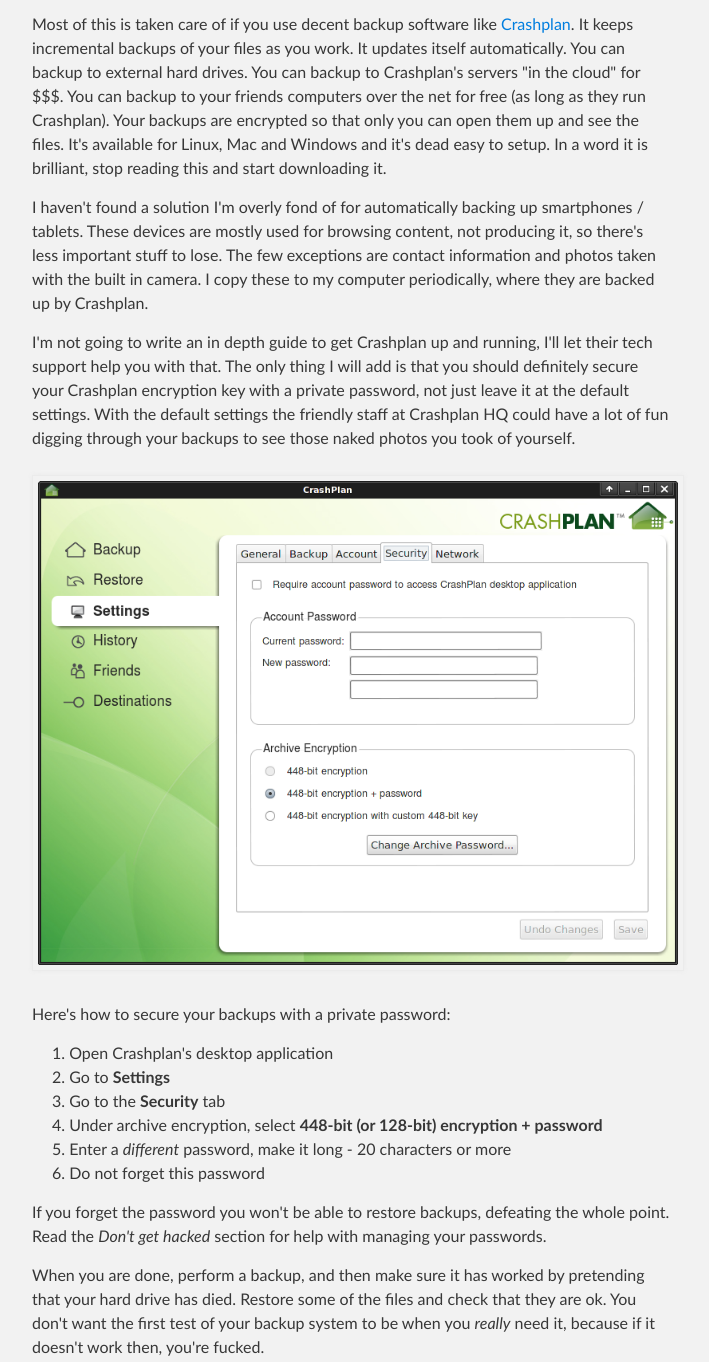
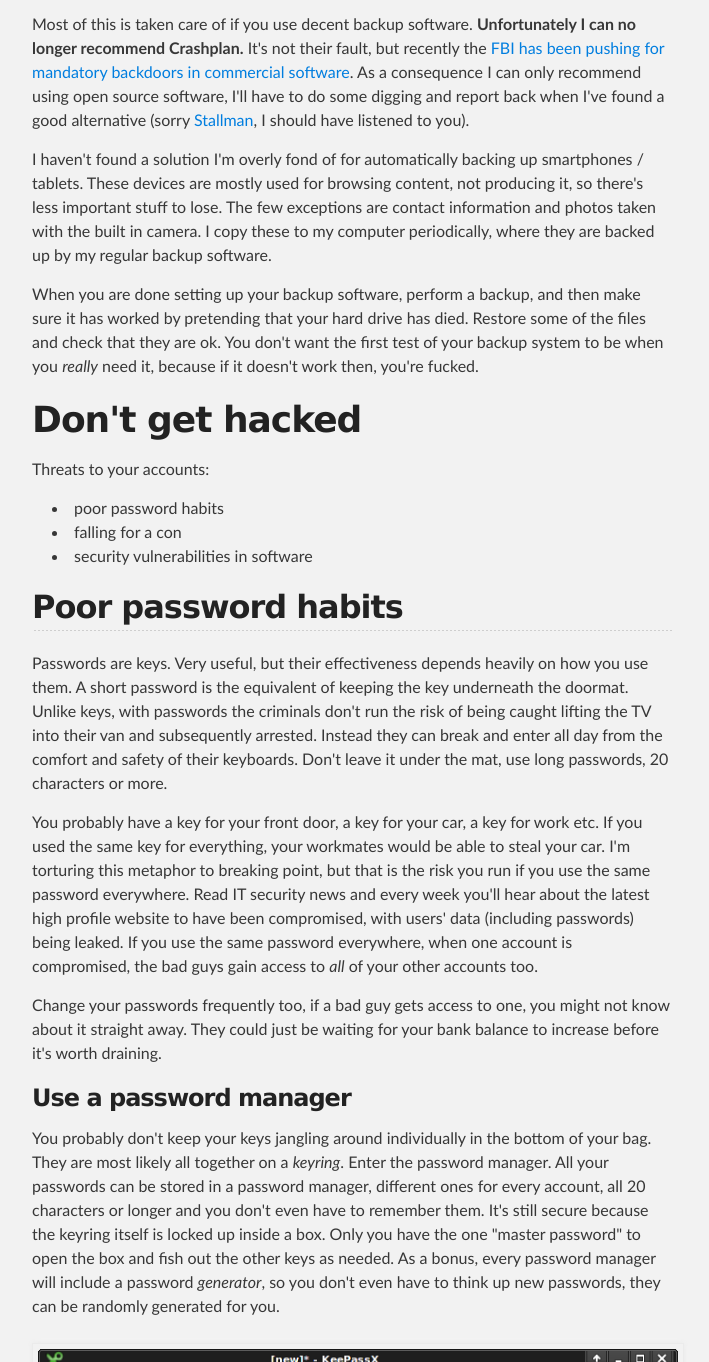
Before and after one commit to DanielKinsman/security-for-the-lazy, a plain HTML site: page index.html in a window 1280 px wide. Shown: the part 1941-3303 px from the top of the page, without its empty margins (288-997 px from the left). Drawn offline with Linux system fonts and the light colour scheme.

Commit message:
Regenerated html from readme markdown

```diff
--- a/index.html
+++ b/index.html
@@ -82,28 +82,11 @@
 <li>Encrypt your backups so other people can't pry into them</li>
 </ul>
 
-<p>Most of this is taken care of if you use decent backup software like <a href="http://www.crashplan.com/">Crashplan</a>. It keeps incremental backups of your files as you work. It updates itself automatically. You can backup to external hard drives. You can backup to Crashplan's servers "in the cloud" for $$$. You can backup to your friends computers over the net for free (as long as they run Crashplan). Your backups are encrypted so that only you can open them up and see the files. It's available for Linux, Mac and Windows and it's dead easy to setup. In a word it is brilliant, stop reading this and start downloading it.</p>
+<p>Most of this is taken care of if you use decent backup software. <strong>Unfortunately I can no longer recommend Crashplan.</strong> It's not their fault, but recently the <a href="https://www.schneier.com/blog/archives/2013/06/the_problems_wi_3.html">FBI has been pushing for mandatory backdoors in commercial software</a>. As a consequence I can only recommend using open source software, I'll have to do some digging and report back when I've found a good alternative (sorry <a href="https://en.wikipedia.org/wiki/Richard_Stallman">Stallman</a>, I should have listened to you).</p>
 
-<p>I haven't found a solution I'm overly fond of for automatically backing up smartphones / tablets. These devices are mostly used for browsing content, not producing it, so there's less important stuff to lose. The few exceptions are contact information and photos taken with the built in camera. I copy these to my computer periodically, where they are backed up by Crashplan.</p>
+<p>I haven't found a solution I'm overly fond of for automatically backing up smartphones / tablets. These devices are mostly used for browsing content, not producing it, so there's less important stuff to lose. The few exceptions are contact information and photos taken with the built in camera. I copy these to my computer periodically, where they are backed up by my regular backup software.</p>
 
-<p>I'm not going to write an in depth guide to get Crashplan up and running, I'll let their tech support help you with that. The only thing I will add is that you should definitely secure your Crashplan encryption key with a private password, not just leave it at the default settings. With the default settings the friendly staff at Crashplan HQ could have a lot of fun digging through your backups to see those naked photos you took of yourself.</p>
-
-<p><img src="images/crashplan.png" alt="crashplan encryption key settings" title="" /></p>
-
-<p>Here's how to secure your backups with a private password:</p>
-
-<ol>
-<li>Open Crashplan's desktop application</li>
-<li>Go to <strong>Settings</strong></li>
-<li>Go to the <strong>Security</strong> tab</li>
-<li>Under archive encryption, select <strong>448-bit (or 128-bit) encryption + password</strong></li>
-<li>Enter a <em>different</em> password, make it long - 20 characters or more</li>
-<li>Do not forget this password</li>
-</ol>
-
-<p>If you forget the password you won't be able to restore backups, defeating the whole point. Read the <em>Don't get hacked</em> section for help with managing your passwords.</p>
-
-<p>When you are done, perform a backup, and then make sure it has worked by pretending that your hard drive has died. Restore some of the files and check that they are ok. You don't want the first test of your backup system to be when you <em>really</em> need it, because if it doesn't work then, you're fucked.</p>
+<p>When you are done setting up your backup software, perform a backup, and then make sure it has worked by pretending that your hard drive has died. Restore some of the files and check that they are ok. You don't want the first test of your backup system to be when you <em>really</em> need it, because if it doesn't work then, you're fucked.</p>
 
 <h1>Don't get hacked</h1>
 
```
